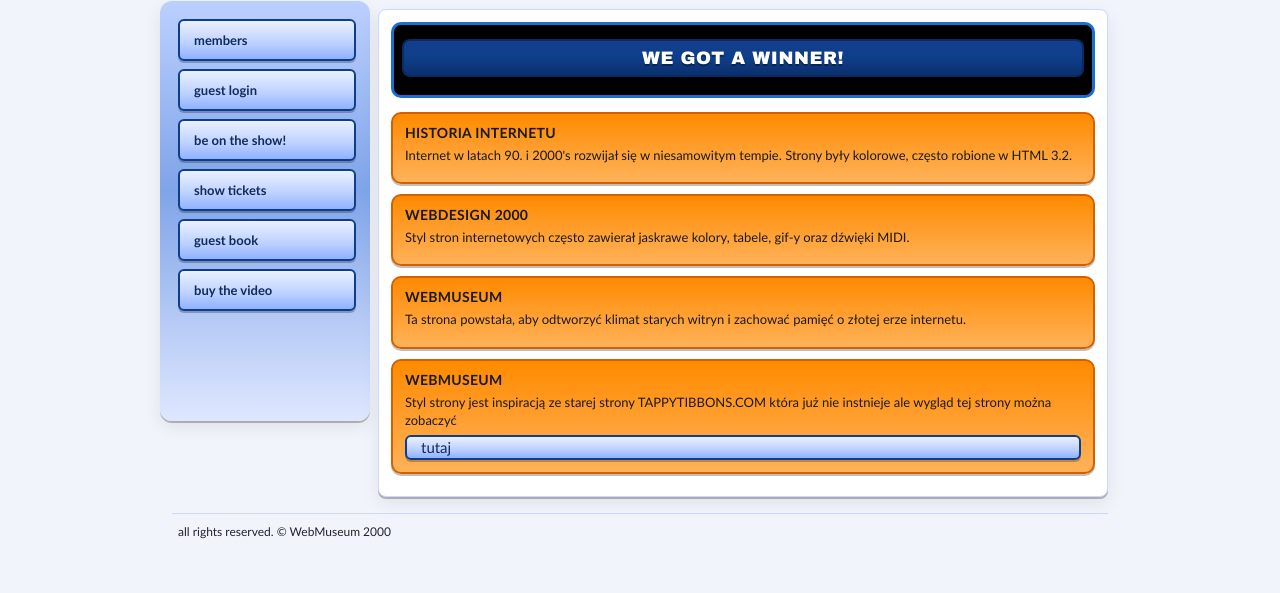
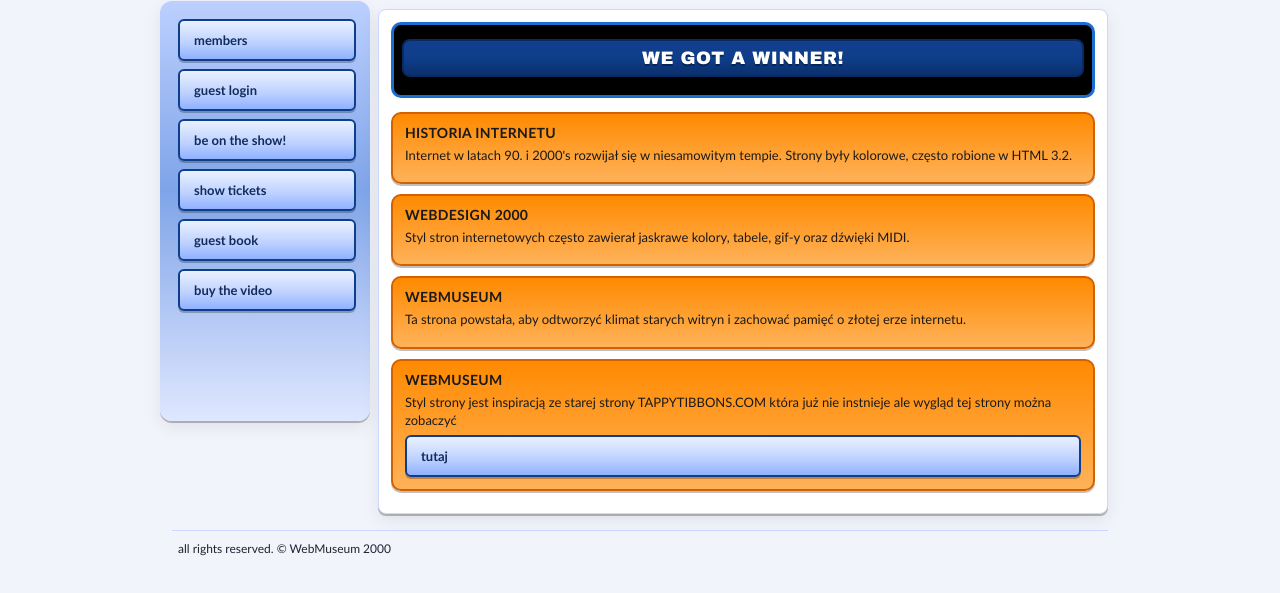
Before and after one commit to webmuseum/webmuseum.github.io, a plain HTML site: page index.html in a window 1280 px wide. Shown: the part 167-760 px from the top of the page. Drawn offline with Linux system fonts and the light colour scheme.

Commit message:
Update index.html

```diff
--- a/index.html
+++ b/index.html
@@ -65,7 +65,7 @@
           <div class="panel article">
             <h3>WebMuseum</h3>
             <p>Styl strony jest inspiracją ze starej strony TAPPYTIBBONS.COM która już nie instnieje ale wygląd tej strony można zobaczyć</p>
-            <a href="https://www.webdesignmuseum.org/uploaded/fullscreen/requiem-for-a-dream-2000.png" style="display:block; text-decoration:none; font: 800 13px/38px ; text-transform:lowercase; color:#102b5d; padding: 0 14px; border-radius: 6px; border: 2px solid #0e3e8a; background:  linear-gradient(180deg, #eaf1ff, #bcd0ff 60%, #8fb1ff); box-shadow: 0 2px 0 rgba(0,0,0,.25);">TUTAJ</a>
+            <a href="https://www.webdesignmuseum.org/uploaded/fullscreen/requiem-for-a-dream-2000.png" style="display:block; text-decoration:none; font: 800 13px/38px 'Trebuchet MS', Tahoma, sans-sefir; text-transform:lowercase; color:#102b5d; padding: 0 14px; border-radius: 6px; border: 2px solid #0e3e8a; background:  linear-gradient(180deg, #eaf1ff, #bcd0ff 60%, #8fb1ff); box-shadow: 0 2px 0 rgba(0,0,0,.25);">TUTAJ</a>
           </div>
 
         </div>
```
